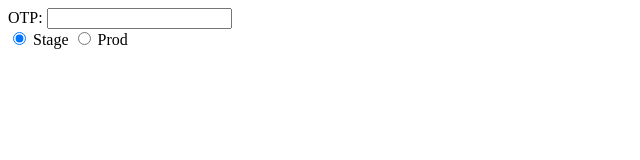
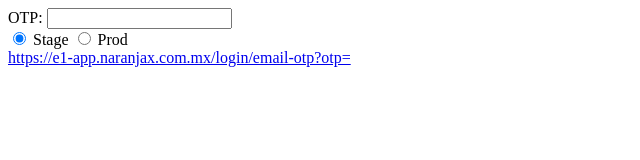
Before and after one commit to fernando-manzano-nx/pages, a plain HTML site: page opt-signup-link/index.html in a window 1280 px wide. Shown: the whole page, without its empty margins (0-640 px from the left). Drawn offline with Linux system fonts and the light colour scheme.

Commit message:
Call updateLink function on script load

```diff
--- a/opt-signup-link/index.html
+++ b/opt-signup-link/index.html
@@ -45,6 +45,7 @@
 
         otpInput.addEventListener('input', updateLink);
         radios.forEach(r => r.addEventListener('change', updateLink));
+        updateLink();
     </script>
 </body>
 </html>
```
